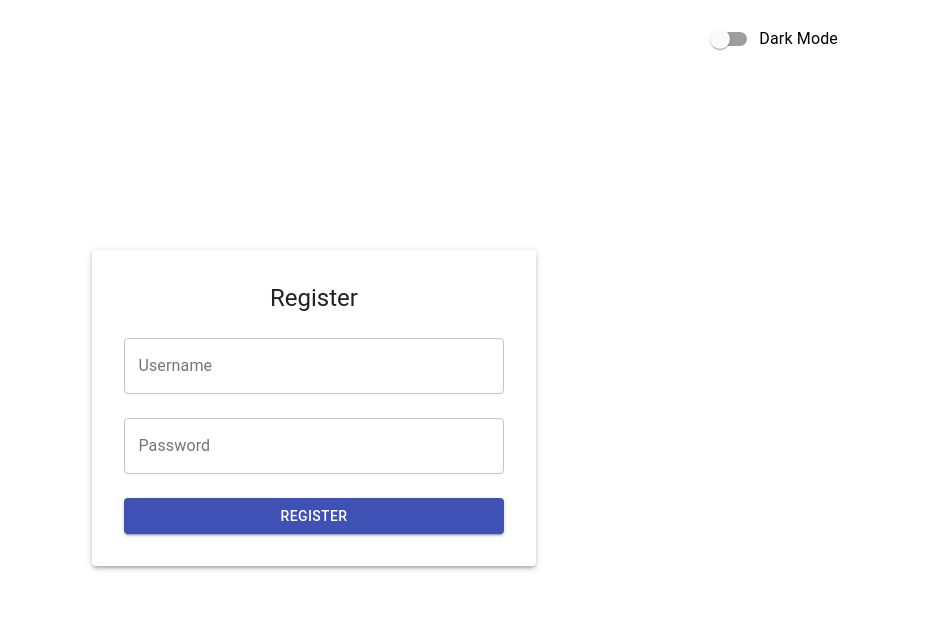
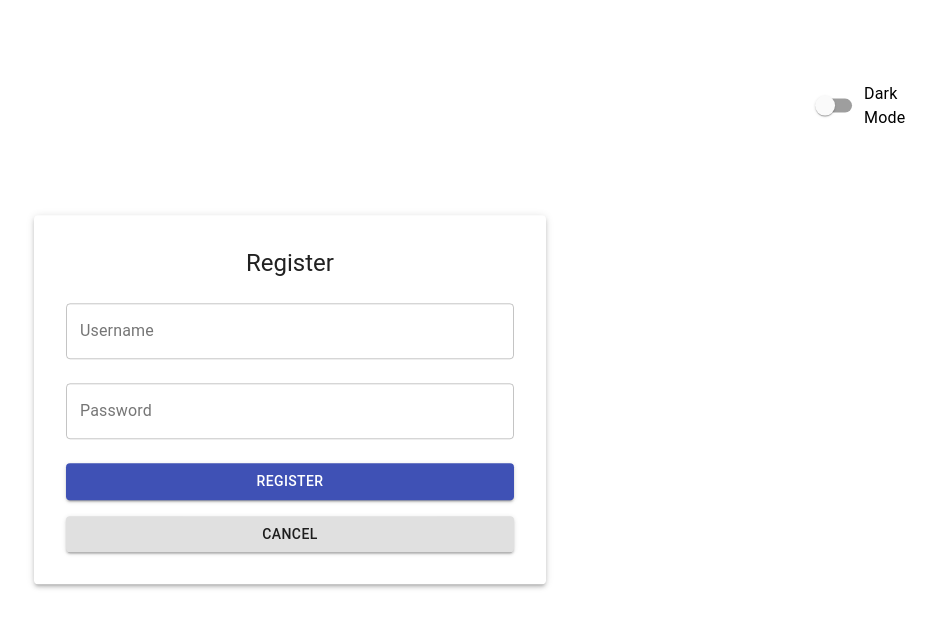
Before and after one commit to maegaspa/taskAppReact, a React (Create React App) app in the folder task-react/: page /register in a window 1280 px wide. Shown: the top 628 px of the page, without its empty margins (326-1262 px from the left). Built offline with nearby package versions, Linux system fonts and the light colour scheme.

Commit message:
fix styles, add cancel register

```diff
--- a/task-react/src/components/Auth/Register.js
+++ b/task-react/src/components/Auth/Register.js
@@ -35,6 +35,9 @@ const Register = () => {
 		} catch (error) {
 			// Handle errors
 		}
+	};
+	const handleCancel =  () => {
+		navigate('/login');
 	};
 
 	return (
@@ -79,6 +82,15 @@ const Register = () => {
 						>
 							Register
 						</Button>
+						<Button
+							variant="contained"
+							color="light"
+							fullWidth
+							className={classes.button}
+							onClick={handleCancel}
+						>
+							Cancel
+						</Button>
 					</Paper>
 				</div>
 			</ThemeProvider>
--- a/task-react/src/components/Tasks/TaskForm.js
+++ b/task-react/src/components/Tasks/TaskForm.js
@@ -173,7 +173,7 @@ const TaskForm = (props) => {
 			)}
 			<ThemeProvider theme={createTheme({ palette: { type: darkMode ? 'dark' : 'light' } })}>
 				<div className={classes.root}>
-					<Paper className={`${classes.paperForm} ${classes.centeredPaper}`} elevation={3}>
+					<Paper className={`${classes.paperForm} ${classes.centeredPaper}`} >
 						<Typography variant="h5" gutterBottom>
 							{isAuthenticated ? '' : 'Please Log in to Create Tasks'}
 						</Typography>
--- a/task-react/src/components/Tasks/TaskList.js
+++ b/task-react/src/components/Tasks/TaskList.js
@@ -162,8 +162,7 @@ const TaskList = ({ selectedCategory }) => {
 				/>
 			</div>
 			<ThemeProvider theme={createTheme({ palette: { type: darkMode ? 'dark' : 'light' } })}>
-				<div className={classes.root}>
-					<Paper className={classes.paper} elevation={3} style={{ margin: 'auto' }}>
+				<Paper className={classes.paper} elevation={3} >
 					<Typography variant="h5" gutterBottom>
 						{`${toDisplayUsername}'s Tasks`}
 					</Typography>
@@ -211,7 +210,6 @@ const TaskList = ({ selectedCategory }) => {
 							)}
 						</Droppable>
 					</DragDropContext>
-
 					<Button
 						variant="contained"
 						color="primary"
@@ -222,7 +220,6 @@ const TaskList = ({ selectedCategory }) => {
 						Add Task
 					</Button>
 				</Paper>
-				</div>
 			</ThemeProvider>
 		</>
 	);
--- a/task-react/src/components/Utils/Navbar.js
+++ b/task-react/src/components/Utils/Navbar.js
@@ -14,7 +14,7 @@ const Navbar = () => {
 	};
 
 	return (
-		<AppBar position="static" className={classes.navbar}>
+		<AppBar className={classes.navbar} >
 			<Toolbar>
 				<IconButton edge="start" color="inherit" aria-label="home" component={Link} to="/tasks">
 					<HomeIcon />
--- a/task-react/src/styles/styles.js
+++ b/task-react/src/styles/styles.js
@@ -2,36 +2,41 @@ import { makeStyles } from '@material-ui/core/styles';
 
 const useStyles = makeStyles((theme) => ({
 	root: {
+		position: 'absolute',
+		top: '50%',
+		left: '50%',
+		transform: 'translate(-50%, -50%)',
 		display: 'flex',
-		justifyContent: 'center',
-		alignItems: 'center',
-		height: '100vh',
+		justifyContent: 'top',
 	},
 	navbar: {
+		background: '#424242',
 		backgroundColor: '#424242'
 	},
 	paper: {
+		marginTop: '8%',
 		padding: theme.spacing(4),
-		width: '60%',
+		width: '80%',
 		textAlign: 'center',
 	},
 	paperForm: {
 		padding: theme.spacing(4),
-		width: '30%',
+		width: '80%',
 		textAlign: 'center',
 	},
 	switchContainer: {
 		position: 'absolute',
-		top: 20,
-		right: 100,
+		top: '15%',
+		left: '95%',
+		transform: 'translate(-70%, -80%)',
 	},
 	button: {
 		marginTop: theme.spacing(2),
 	},
 	container: {
+		marginTop: '50%',
 		width: '80%',
 		margin: 'auto',
-		marginTop: theme.spacing(15),
 		display: 'flex',
 		flexDirection: 'column',
 		alignItems: 'flex-start',
@@ -74,10 +79,7 @@ const useStyles = makeStyles((theme) => ({
 		boxShadow: '0px 4px 8px rgba(0, 0, 0, 0.1)',
 	},
 	centeredPaper: {
-		position: 'absolute',
-		top: '50%',
-		left: '50%',
-		transform: 'translate(-50%, -20%)',
+		//may try
 	},
 	datePickerDark: {
 		"& .MuiInputBase-input": {
```
Lines whose indentation alone changed are shown as unchanged.
